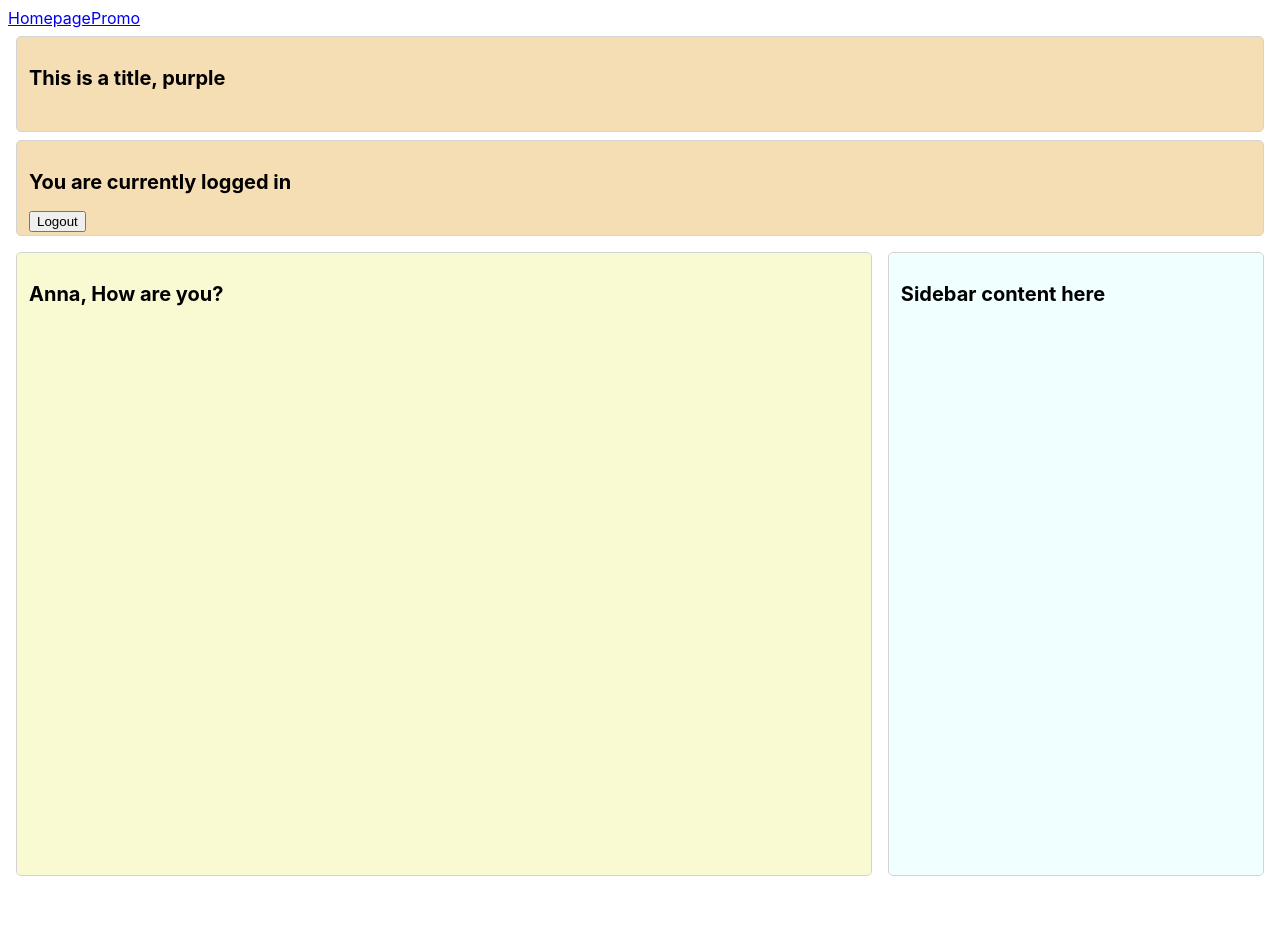
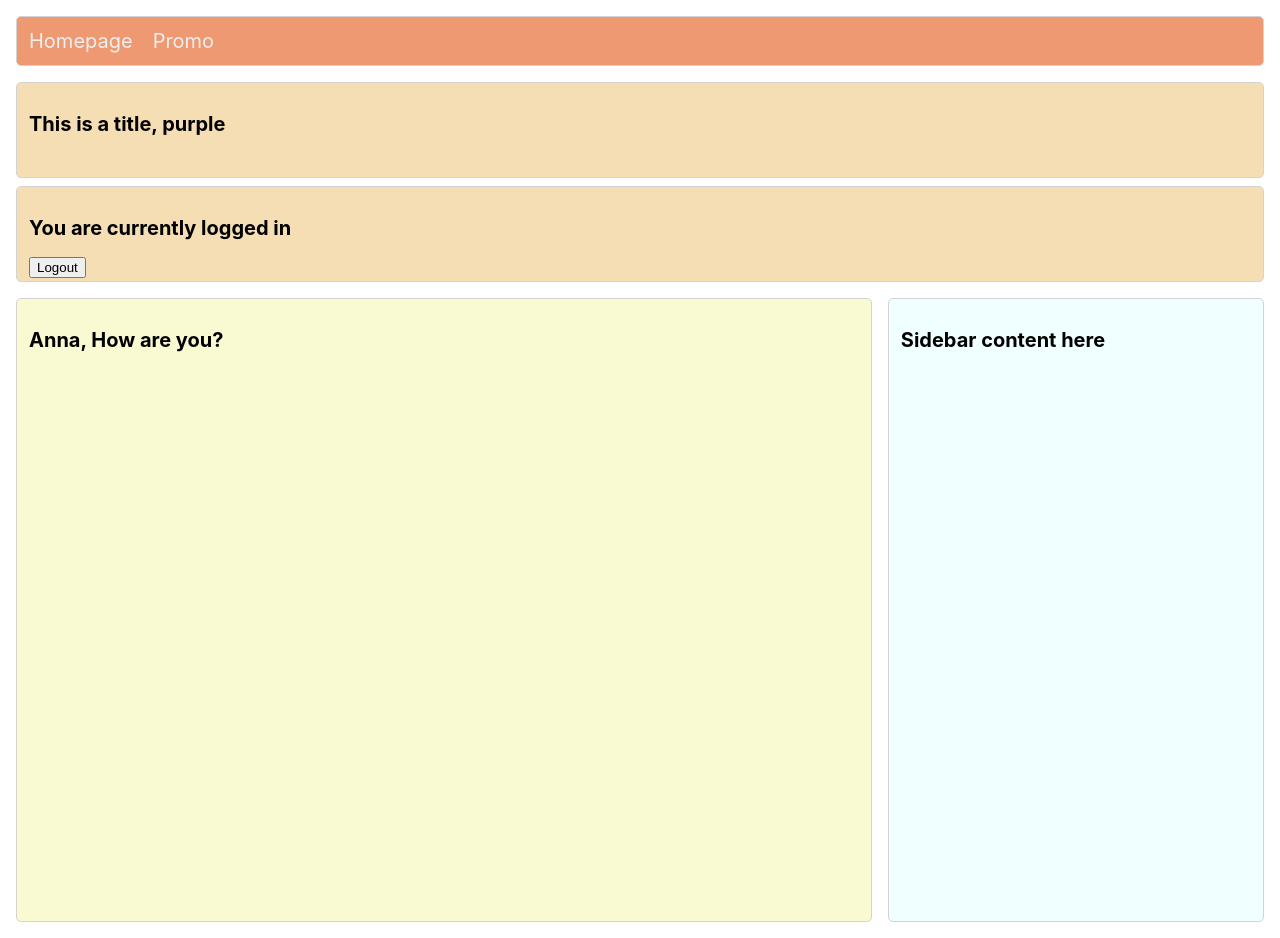
Before and after one commit to LoganKells/meta-front-end-developer, a React (Create React App) app in the folder course-5-react-basics/first-react-app/: page / in a window 1280 px wide. Before the commit the page ends 892 px from the top, so only its background shows below. Built offline with nearby package versions, Linux system fonts and the light colour scheme.

Commit message:
Updated styling

```diff
--- a/course-5-react-basics/first-react-app/src/components/App.jsx
+++ b/course-5-react-basics/first-react-app/src/components/App.jsx
@@ -10,7 +10,7 @@ function App() {
         // Must use className in JSX, not class
         // which is already a Javascript keyword.
         <div className='App'>
-            <nav className='nav'>
+            <nav className='nav roundBorder'>
                 <Link to={'/'} className={'nav-item'}>Homepage</Link>
                 <Link to={'/promo'} className={'nav-item'}>Promo</Link>
             </nav>
--- a/course-5-react-basics/first-react-app/src/components/Main.jsx
+++ b/course-5-react-basics/first-react-app/src/components/Main.jsx
@@ -1,10 +1,10 @@
 function Main(props) {
     return (
-        <main className={'roundBorder mainContent'}>
+        <div className={'roundBorder mainContent'}>
             <h2>
                 {props.greeting}, How are you?
             </h2>
-        </main>
+        </div>
     )
 }
 
--- a/course-5-react-basics/first-react-app/src/styles/App.css
+++ b/course-5-react-basics/first-react-app/src/styles/App.css
@@ -52,6 +52,17 @@ h2 {
     font-size: 20px;
 }
 
+nav {
+    background: #ee9972;
+}
+
+.nav-item {
+    color: #edefee;
+    text-decoration: none;
+    font-size: 20px;
+    margin-right: 20px;
+}
+
 /*.App-logo {*/
 /*    height: 40vmin;*/
 /*    pointer-events: none;*/
```
Also changed, not shown: course-5-react-basics/first-react-app/src/components/Homepage.jsx (renamed from course-5-react-basics/first-react-app/src/components/Homepage.js).
